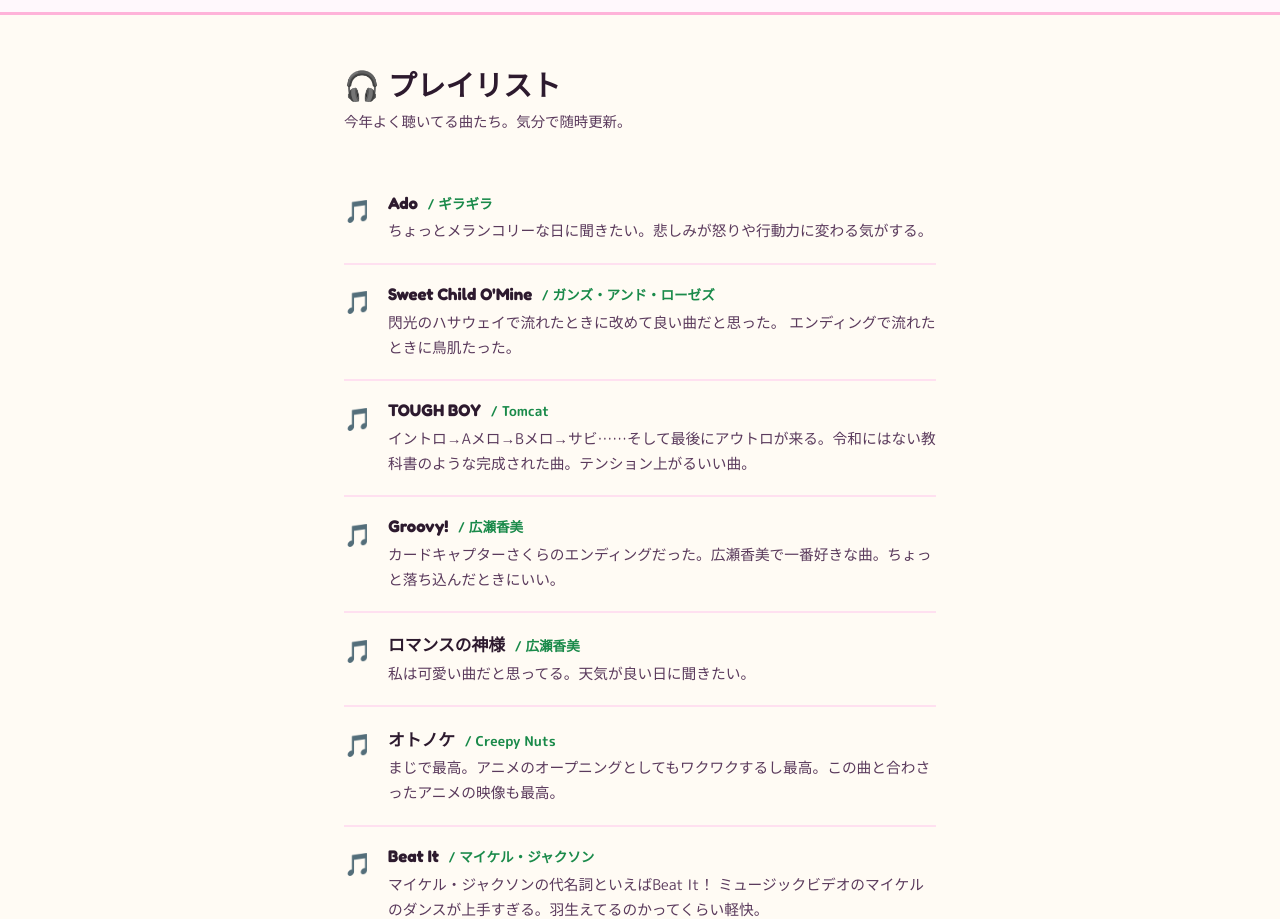
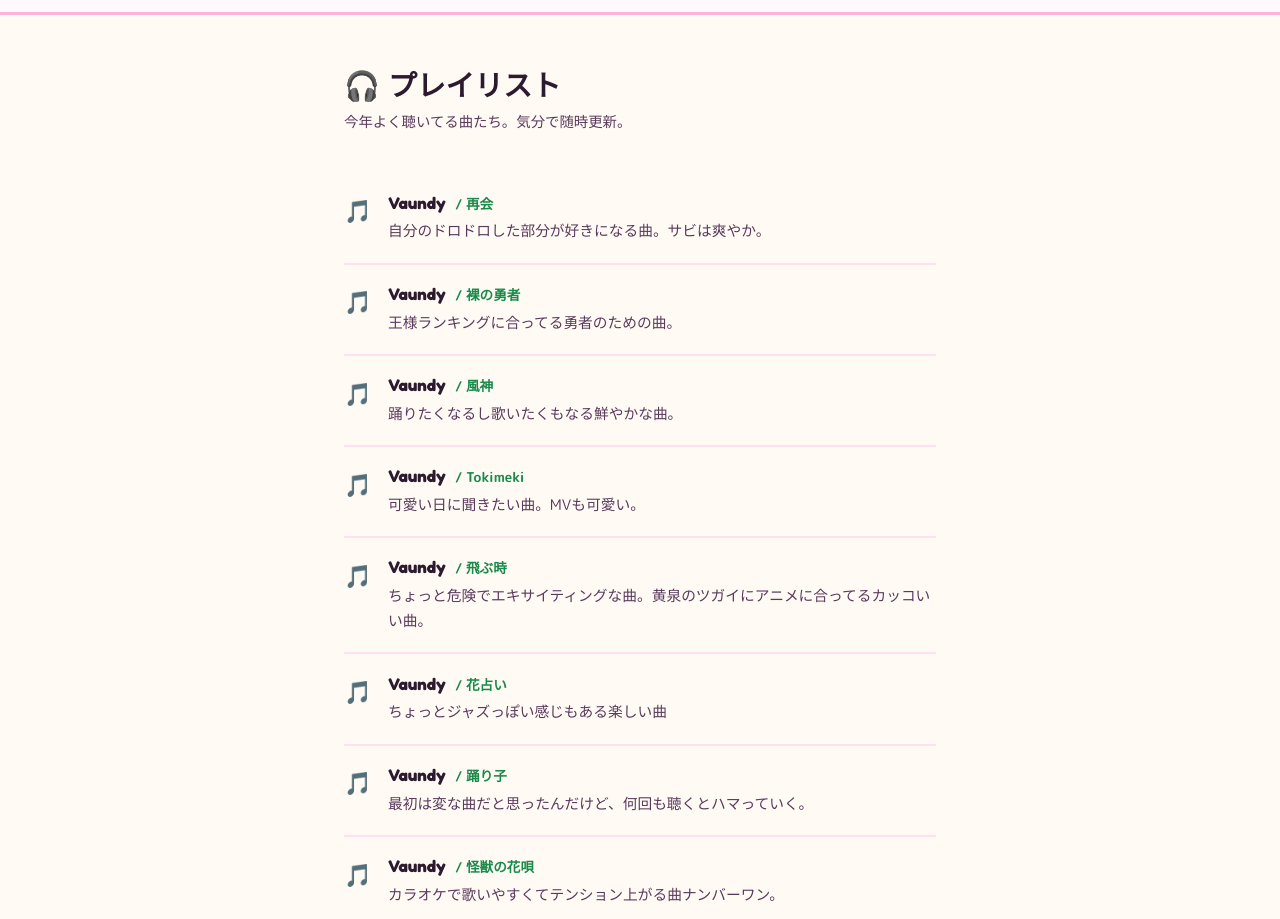
Before and after one commit to Azaleacreativeroom888/fan-music, a plain HTML site: page playlist.html in a window 1280 px wide. Shown: the part 52-971 px from the top of the page. Drawn offline with Linux system fonts and the light colour scheme; a web font is replaced by a local one.

Commit message:
Update playlist.html

```diff
--- a/playlist.html
+++ b/playlist.html
@@ -154,6 +154,94 @@
       <div class="entry-icon">🎵</div>
       <div class="entry-body">
         <div class="entry-meta">
+          <span class="entry-title">Vaundy</span>
+          <span class="entry-artist">/ 再会</span>
+        </div>
+        <p class="entry-comment">自分のドロドロした部分が好きになる曲。サビは爽やか。</p>
+      </div>
+    </div>
+
+    <div class="entry">
+      <div class="entry-icon">🎵</div>
+      <div class="entry-body">
+        <div class="entry-meta">
+          <span class="entry-title">Vaundy</span>
+          <span class="entry-artist">/ 裸の勇者</span>
+        </div>
+        <p class="entry-comment">王様ランキングに合ってる勇者のための曲。</p>
+      </div>
+    </div>
+
+    <div class="entry">
+      <div class="entry-icon">🎵</div>
+      <div class="entry-body">
+        <div class="entry-meta">
+          <span class="entry-title">Vaundy</span>
+          <span class="entry-artist">/ 風神</span>
+        </div>
+        <p class="entry-comment">踊りたくなるし歌いたくもなる鮮やかな曲。</p>
+      </div>
+    </div>
+
+    <div class="entry">
+      <div class="entry-icon">🎵</div>
+      <div class="entry-body">
+        <div class="entry-meta">
+          <span class="entry-title">Vaundy</span>
+          <span class="entry-artist">/ Tokimeki</span>
+        </div>
+        <p class="entry-comment">可愛い日に聞きたい曲。MVも可愛い。</p>
+      </div>
+    </div>
+
+    <div class="entry">
+      <div class="entry-icon">🎵</div>
+      <div class="entry-body">
+        <div class="entry-meta">
+          <span class="entry-title">Vaundy</span>
+          <span class="entry-artist">/ 飛ぶ時</span>
+        </div>
+        <p class="entry-comment">ちょっと危険でエキサイティングな曲。黄泉のツガイにアニメに合ってるカッコいい曲。</p>
+      </div>
+    </div>
+
+    <div class="entry">
+      <div class="entry-icon">🎵</div>
+      <div class="entry-body">
+        <div class="entry-meta">
+          <span class="entry-title">Vaundy</span>
+          <span class="entry-artist">/ 花占い</span>
+        </div>
+        <p class="entry-comment">ちょっとジャズっぽい感じもある楽しい曲</p>
+      </div>
+    </div>
+
+    <div class="entry">
+      <div class="entry-icon">🎵</div>
+      <div class="entry-body">
+        <div class="entry-meta">
+          <span class="entry-title">Vaundy</span>
+          <span class="entry-artist">/ 踊り子</span>
+        </div>
+        <p class="entry-comment">最初は変な曲だと思ったんだけど、何回も聴くとハマっていく。</p>
+      </div>
+    </div>
+
+    <div class="entry">
+      <div class="entry-icon">🎵</div>
+      <div class="entry-body">
+        <div class="entry-meta">
+          <span class="entry-title">Vaundy</span>
+          <span class="entry-artist">/ 怪獣の花唄</span>
+        </div>
+        <p class="entry-comment">カラオケで歌いやすくてテンション上がる曲ナンバーワン。</p>
+      </div>
+    </div>
+
+    <div class="entry">
+      <div class="entry-icon">🎵</div>
+      <div class="entry-body">
+        <div class="entry-meta">
           <span class="entry-title">Ado</span>
           <span class="entry-artist">/ ギラギラ</span>
         </div>
@@ -202,7 +290,7 @@
           <span class="entry-title">ロマンスの神様</span>
           <span class="entry-artist">/ 広瀬香美</span>
         </div>
-        <p class="entry-comment">私は可愛い曲だと思ってる。天気が良い日に聞きたい。</p>
+        <p class="entry-comment">可愛い曲だと思ってる。天気が良い日に聞きたい。</p>
       </div>
     </div>
 
@@ -246,7 +334,7 @@
           <span class="entry-title">ウイマーマ・サーガ</span>
           <span class="entry-artist">/ しぐれうい</span>
         </div>
-        <p class="entry-comment">とんでもない曲に出会ってしまった（笑）この曲を歌えるのはしぐれういだけだと思う。</p>
+        <p class="entry-comment">とんでもない曲に出会ってしまった。この曲を歌えるのはしぐれういだけだと思う。</p>
       </div>
     </div>
 
```
